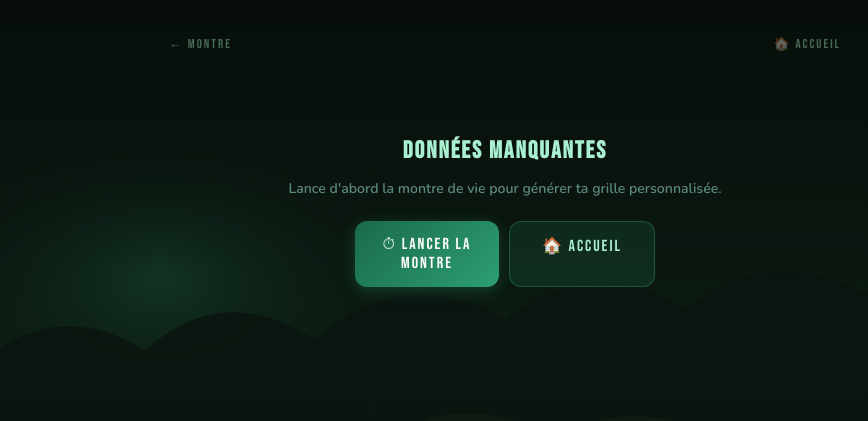
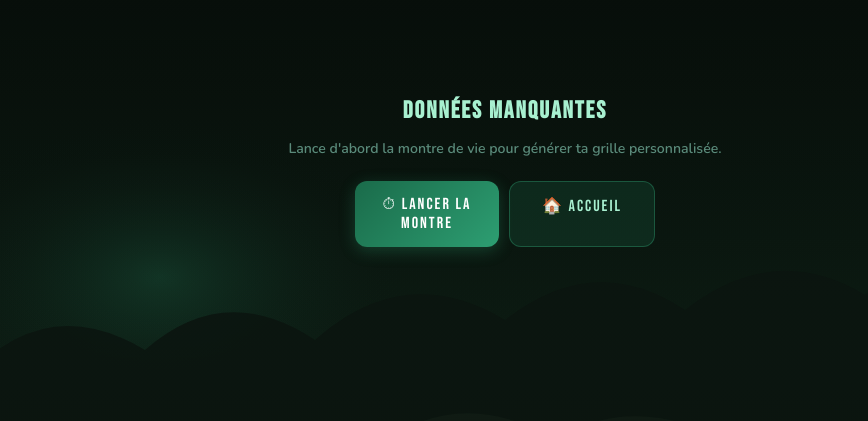
Before and after one commit to SebRunNature/memento-mori, a Jekyll site: the page grille/index.html, which Jekyll copies as it is, in a window 1280 px wide. Shown: the top 421 px of the page, without its empty margins (135-1003 px from the left). Built offline with Jekyll 4.4.1, drawn with Linux system fonts in a browser that asks for light colours.

Commit message:
Update index.html

```diff
--- a/grille/index.html
+++ b/grille/index.html
@@ -24,12 +24,6 @@ html,body{min-height:100%;font-family:'Nunito',sans-serif;background:var(--bg);c
 
 #app{position:relative;z-index:2;width:100%;max-width:700px;margin:0 auto;padding:36px 14px 80px;animation:fadeUp .8s ease both}
 @keyframes fadeUp{from{opacity:0;transform:translateY(16px)}to{opacity:1;transform:translateY(0)}}
-
-/* NAV */
-.nav-top{display:flex;align-items:center;justify-content:space-between;margin-bottom:24px}
-.nav-link{font-family:'Bebas Neue',sans-serif;font-size:.8rem;letter-spacing:2px;
-  color:rgba(168,240,208,.4);text-decoration:none;transition:color .2s}
-.nav-link:hover{color:#a8f0d0}
 
 /* HEADER */
 .eyebrow{font-size:.75rem;letter-spacing:.3em;color:var(--green);text-transform:uppercase;font-weight:800;margin-bottom:8px;text-align:center}
@@ -145,10 +139,6 @@ h1 em{color:var(--green-lt);font-style:normal}
 <div class="bg-overlay"></div>
 
 <div id="app">
-  <div class="nav-top">
-    <a href="https://montre-de-vie.com/montre/" class="nav-link">← Montre</a>
-    <a href="https://montre-de-vie.com/" class="nav-link">🏠 Accueil</a>
-  </div>
   <div id="content"></div>
 </div>
 
```
Also changed, not shown: other parts of grille/index.html (+13 -0 lines).
